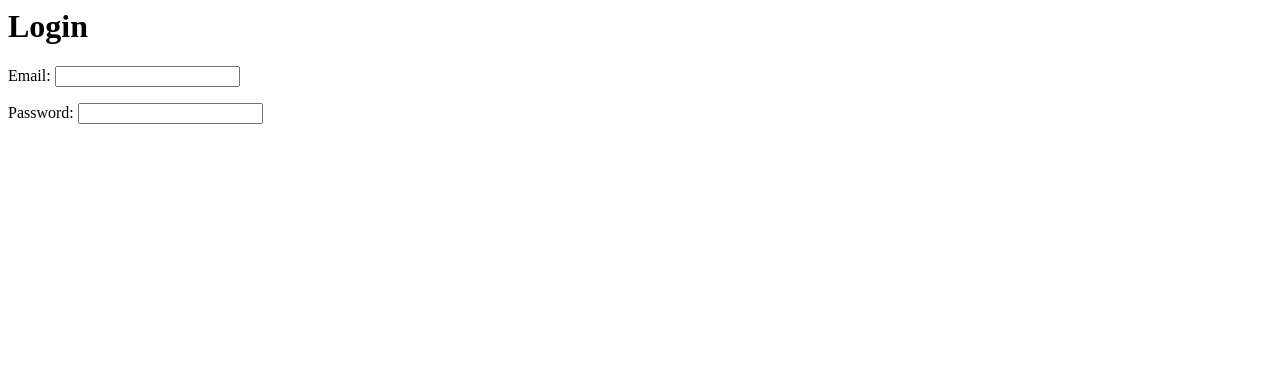
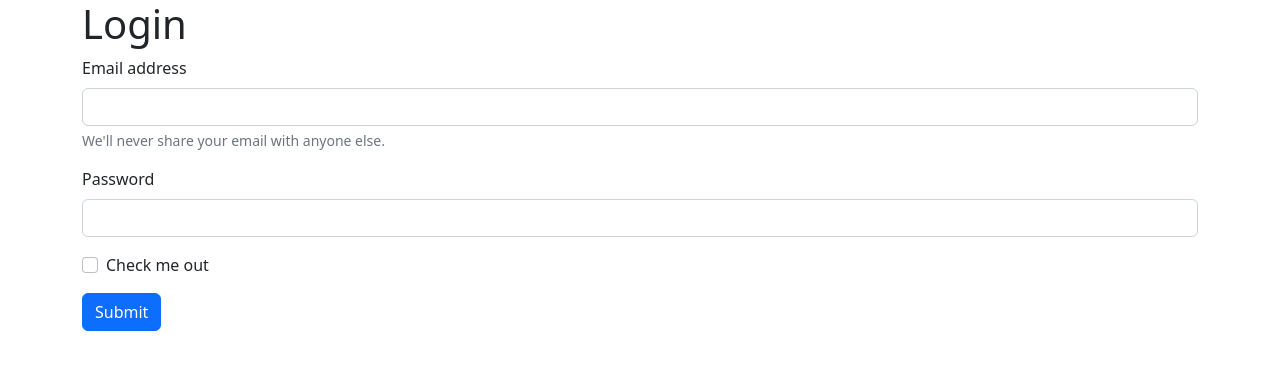
Before and after one commit to any-sub/server, a Node project: template views/login/Login.ejs in a window 1280 px wide. Shown: the top 370 px of the page. Run offline with Node 20 templates, Linux system fonts and the light colour scheme; the template is opened without the code that fills it, so the values that code supplies are empty.

Commit message:
basic templates

```diff
--- a/src/controllers/login/LoginController.ts
+++ b/src/controllers/login/LoginController.ts
@@ -7,6 +7,6 @@ export class LoginController {
   @Get()
   @View("login/Login")
   public loginPage() {
-    return {};
+    return;
   }
 }
--- a/views/login/Login.ejs
+++ b/views/login/Login.ejs
@@ -1,12 +1,23 @@
-<h1>Login</h1>
+<%- include('../partials/Header') %>
 
-<form action="/login" method="post">
-  <p>
-    Email:
-    <input type="text" />
-  </p>
-  <p>
-    Password:
-    <input type="password" name="" id="" />
-  </p>
-</form>
+<div class="container">
+  <h1>Login</h1>
+  <form method="post">
+    <div class="mb-3">
+      <label for="exampleInputEmail1" class="form-label">Email address</label>
+      <input type="email" class="form-control" id="exampleInputEmail1" aria-describedby="emailHelp" />
+      <div id="emailHelp" class="form-text">We'll never share your email with anyone else.</div>
+    </div>
+    <div class="mb-3">
+      <label for="exampleInputPassword1" class="form-label">Password</label>
+      <input type="password" class="form-control" id="exampleInputPassword1" />
+    </div>
+    <div class="mb-3 form-check">
+      <input type="checkbox" class="form-check-input" id="exampleCheck1" />
+      <label class="form-check-label" for="exampleCheck1">Check me out</label>
+    </div>
+    <button type="submit" class="btn btn-primary">Submit</button>
+  </form>
+</div>
+
+<%- include('../partials/Footer') %>
--- /dev/null
+++ b/views/partials/Header.ejs
@@ -0,0 +1,20 @@
+<!DOCTYPE html>
+
+<head>
+  <meta charset="UTF-8" />
+  <meta http-equiv="X-UA-Compatible" content="IE=edge" />
+  <meta name="viewport" content="width=device-width, initial-scale=1.0" />
+  <title>AnySub</title>
+  <meta name="description" content="Subscribe to notifications from any website, on anything you want!">
+  <link
+    href="https://cdn.jsdelivr.net/npm/bootstrap@5.2.3/dist/css/bootstrap.min.css"
+    rel="stylesheet"
+    integrity="sha384-rbsA2VBKQhggwzxH7pPCaAqO46MgnOM80zW1RWuH61DGLwZJEdK2Kadq2F9CUG65"
+    crossorigin="anonymous"
+  />
+  <script
+    src="https://cdn.jsdelivr.net/npm/bootstrap@5.2.3/dist/js/bootstrap.bundle.min.js"
+    integrity="sha384-kenU1KFdBIe4zVF0s0G1M5b4hcpxyD9F7jL+jjXkk+Q2h455rYXK/7HAuoJl+0I4"
+    crossorigin="anonymous"
+  ></script>
+</head>
```
Also changed, not shown: src/controllers/RootController.ts (added, +14 -0 lines), views/partials/Footer.ejs (added).
